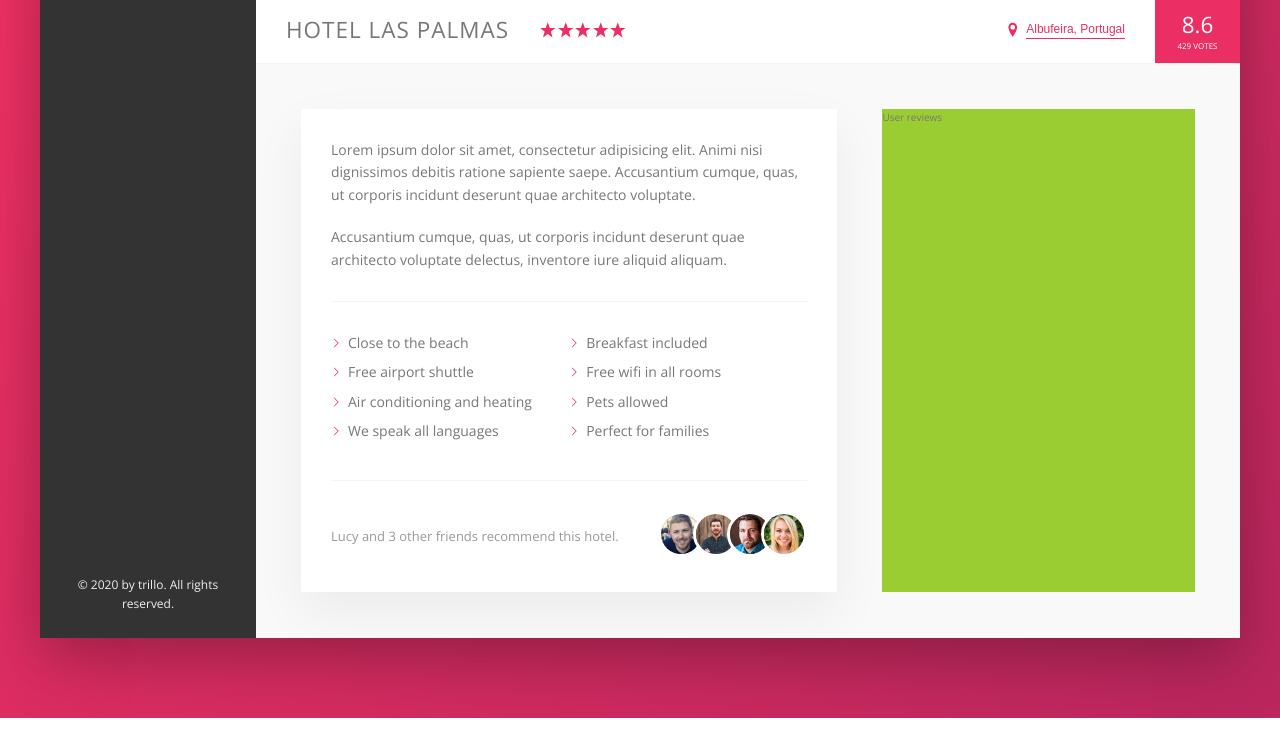
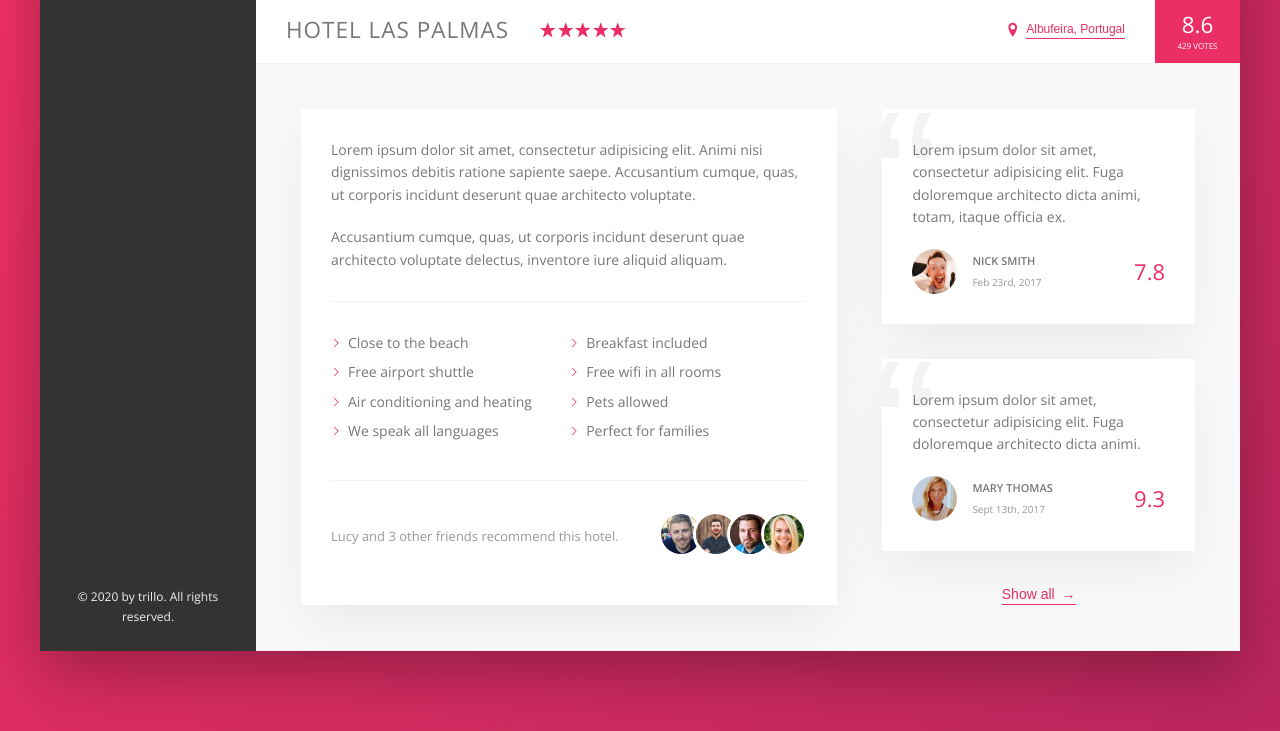
Before and after one commit to roysatadru/project-trillo, a website: page index.html in a window 1280 px wide. Shown: the part 538-1269 px from the top of the page. Drawn offline with nearby package versions, Linux system fonts and the light colour scheme.

Commit message:
Edited the 'user-reviews'

```diff
--- a/index.html
+++ b/index.html
@@ -175,8 +175,39 @@
                                 </div>
                             </div>
                         </div>
+
                         <div class="user-reviews">
-                            User reviews
+                            <figure class="review">
+                                <blockquote class="review__text">
+                                    Lorem ipsum dolor sit amet, consectetur adipisicing elit. Fuga doloremque architecto dicta animi, totam, itaque officia ex.
+                                </blockquote>
+                                <figcaption class="review__user">
+                                    <img src="img/user-1.jpg" alt="User 1" class="review__photo">
+                                    <div class="review__user-box">
+                                        <p class="review__user-name">Nick Smith</p>
+                                        <p class="review__user-date">Feb 23rd, 2017</p>
+                                    </div>
+                                    <div class="review__rating">7.8</div>
+                                </figcaption>
+                            </figure>
+
+                            <figure class="review">
+                                <blockquote class="review__text">
+                                    Lorem ipsum dolor sit amet, consectetur adipisicing elit. Fuga doloremque architecto dicta animi.
+                                </blockquote>
+                                <figcaption class="review__user">
+                                    <img src="img/user-2.jpg" alt="User 2" class="review__photo">
+                                    <div class="review__user-box">
+                                        <p class="review__user-name">Mary Thomas</p>
+                                        <p class="review__user-date">Sept 13th, 2017</p>
+                                    </div>
+                                    <div class="review__rating">9.3</div>
+                                </figcaption>
+                            </figure>
+
+                            <button class="btn-inline">
+                                Show all <span>&rarr;</span>
+                            </button>
                         </div>
                     </div>
                 </main>
--- a/sass/_components.scss
+++ b/sass/_components.scss
@@ -272,8 +272,17 @@
     cursor: pointer;
     transition: all 0.2s;
 
+    span {
+        margin-left: 3px;
+        transition: margin-left 0.2s;
+    }
+
     &:hover {
         color: var(--color-grey-dark-1);
+
+        span {
+            margin-left: 8px;
+        }
     }
 
     &:focus {
@@ -368,3 +377,66 @@
         }
     }
 }
+
+//////////////////////////////////////////////////
+// REVIEWS
+.review {
+    background-color: #fff;
+    box-shadow: var(--shadow-light);
+    padding: 3rem;
+    margin-bottom: 3.5rem;
+    position: relative;
+    overflow: hidden;
+
+    &__text {
+        margin-bottom: 2rem;
+        z-index: 10;
+        position: relative;
+    }
+
+    &__user {
+        display: flex;
+        align-items: center;
+    }
+
+    &__photo {
+        height: 4.5rem;
+        width: 4.5rem;
+        border-radius: 50%;
+        margin-right: 1.5rem;
+    }
+
+    &__user-box {
+        margin-right: auto;
+    }
+
+    &__user-name {
+        font-size: 1.1rem;
+        font-weight: 600;
+        text-transform: uppercase;
+        margin-bottom: 0.4rem;
+    }
+
+    &__user-date {
+        font-size: 1rem;
+        color: var(--color-grey-dark-3);
+    }
+
+    &__rating {
+        color: var(--color-primary);
+        font-size: 2.2rem;
+        font-weight: 300;
+    }
+
+    &::before {
+        content: "\201C";
+        position: absolute;
+        top: -2.75rem;
+        left: -1rem;
+        line-height: 1;
+        font-size: 20rem;
+        color: var(--color-grey-light-2);
+        font-family: sans-serif;
+        z-index: 1;
+    }
+}
--- a/sass/_layout.scss
+++ b/sass/_layout.scss
@@ -39,6 +39,7 @@
 }
 
 .detail {
+    font-size: 1.4rem;
     display: flex;
     padding: 4.5rem;
     background-color: var(--color-grey-light-1);
@@ -46,7 +47,6 @@
 }
 
 .description {
-    font-size: 1.4rem;
     background-color: #fff;
     box-shadow: var(--shadow-light);
     padding: 3rem;
@@ -55,6 +55,9 @@
 }
 
 .user-reviews {
-    background-color: yellowgreen;
     flex: 1;
+
+    display: flex;
+    flex-direction: column;
+    align-items: center;
 }
```
Also changed, not shown: css/style.css, 1 other file.
